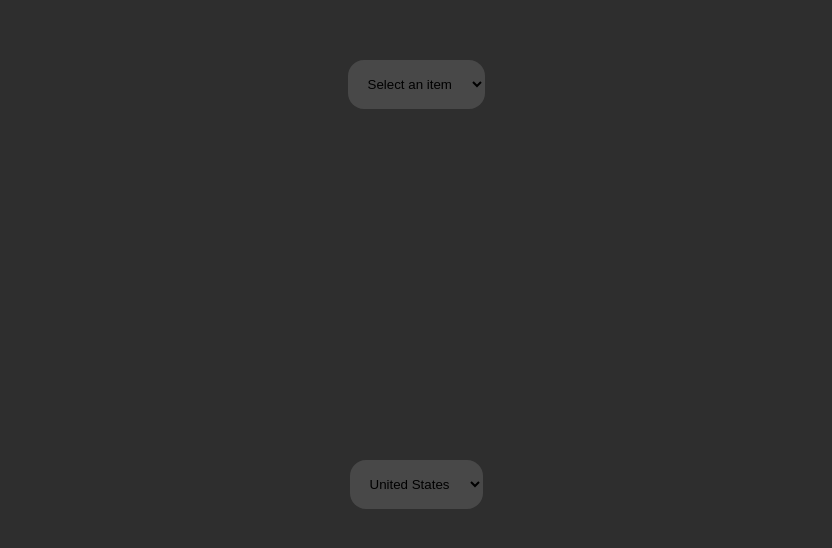
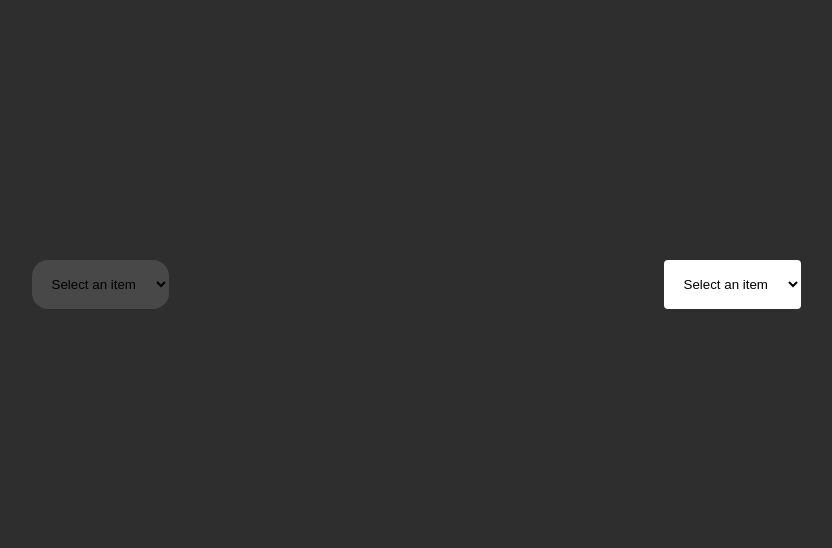
Before and after one commit to Taylir/css-dropdowns, a plain HTML site: page index.html in a window 1280 px wide. Shown: the part 124-672 px from the top of the page, without its empty margins (224-1056 px from the left). Drawn offline with Linux system fonts and the light colour scheme.

Commit message:
Add another item and begin to test other styles

```diff
--- a/index.html
+++ b/index.html
@@ -8,30 +8,20 @@
     <script src="scripts.js" defer></script>
   </head>
   <body>
-    <select>
-      <option selected disabled>Select an item</option>
+    <select id="basic">
+      <option selected disabled value="">Select an item</option>
       <option value="item1"> Item 1</option>
       <option value="item2"> Item 2</option>
       <option value="item3"> Item 3</option>
       <option value="item4"> Item 4</option>
     </select>
-    <select>
-      <button><selectedcontent></selectedcontent></button>
-      <option value="america">
-        <img class="flag" src="https://flagpedia.net/data/flags/w580/us.webp" alt="American flag">
-        <div class="country-name">
-          United States
-        </div>
-      </option>
-      <option value="america">
-        <img class="flag" src="https://flagpedia.net/data/flags/w580/us.webp" alt="American flag"> <div class="countryhttps://flagpedia.net/data/flags/w580/us.webp-name">
-          United States
-        </div>
-      </option>
-      <option value="america">
-        <img class="flag" src="https://flagpedia.net/data/flags/w580/us.webp" alt="American flag">
-        <div class="country-name">
-          United States
-        </div>
+
+    <select id="business">
+      <option selected disabled vlaue="">Select an item</option>
+      <option value="item1"> Item 1</option>
+      <option value="item2"> Item 2</option>
+      <option value="item3"> Item 3</option>
+      <option value="item4"> Item 4</option>
+    </select>
   </body>
 </html>
--- a/scripts.js
+++ b/scripts.js
@@ -1,6 +1,6 @@
-const selecter = document.querySelectorAll("select");
+const selector = document.querySelector("select");
 
-selecter.forEach(select => select.addEventListener("change", (e) => {
-  console.log(e.target.value)
-  select.blur();
-}));
+selector.addEventListener("change", e => {
+  console.log(e.target.value);
+  selector.blur();
+})
--- a/styles.css
+++ b/styles.css
@@ -1,13 +1,9 @@
 body {
   background-color: oklch(.30 0 0);
   height: 100vh;
-  display: grid;
-  place-items: center;
-}
-
-select,
-::picker(select) {
-  appearance: base-select;
+  display: flex;
+  align-items: center;
+  justify-content: space-around;
 }
 
 select {
@@ -18,12 +14,6 @@ select {
   transition: all 200ms ease-in-out();
 }
 
-selectedcontent {
-  border: none;
-  display: flex;
-  gap: 24px;
-}
-
 select:hover,
 select:focus {
   background: oklch(.50 0 0);
@@ -31,10 +21,6 @@ select:focus {
 
 select option:checked {
   background-color: oklch(.50 .2 240);
-}
-
-select option::checkmark {
-  display: none;
 }
 
 select option {
@@ -47,7 +33,11 @@ select option:hover {
   background-color: oklch(.60 0 0);
 }
 
-.flag {
-  width: 30px;
-  height: 20px;
+#business {
+  background-color: white;
+  border-radius: 4px;
 }
+
+#business:hover {
+  background-color: oklch(.80 0 0);
+}
```
